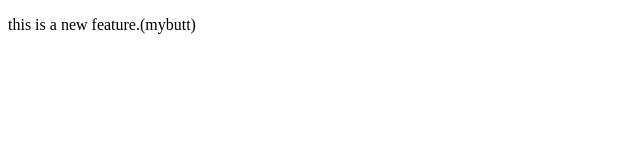
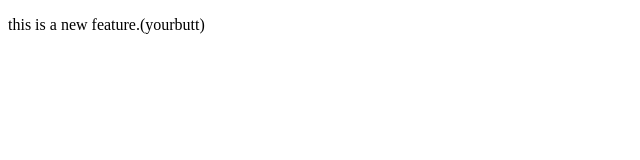
Before and after one commit to aldr4GO/localrepo, a plain HTML site: page index.html in a window 1280 px wide. Shown: the full height of the page, 0-640 px from the left. Drawn offline with Linux system fonts and the light colour scheme.

Commit message:
yourbutt is added

```diff
--- a/index.html
+++ b/index.html
@@ -5,6 +5,6 @@
     <title>Student Academic Data Form</title>
 </head>
 <body>
-    <p> this is a new feature.(mybutt)</p>
+    <p> this is a new feature.(yourbutt)</p>
 </body>
 </html>
```
